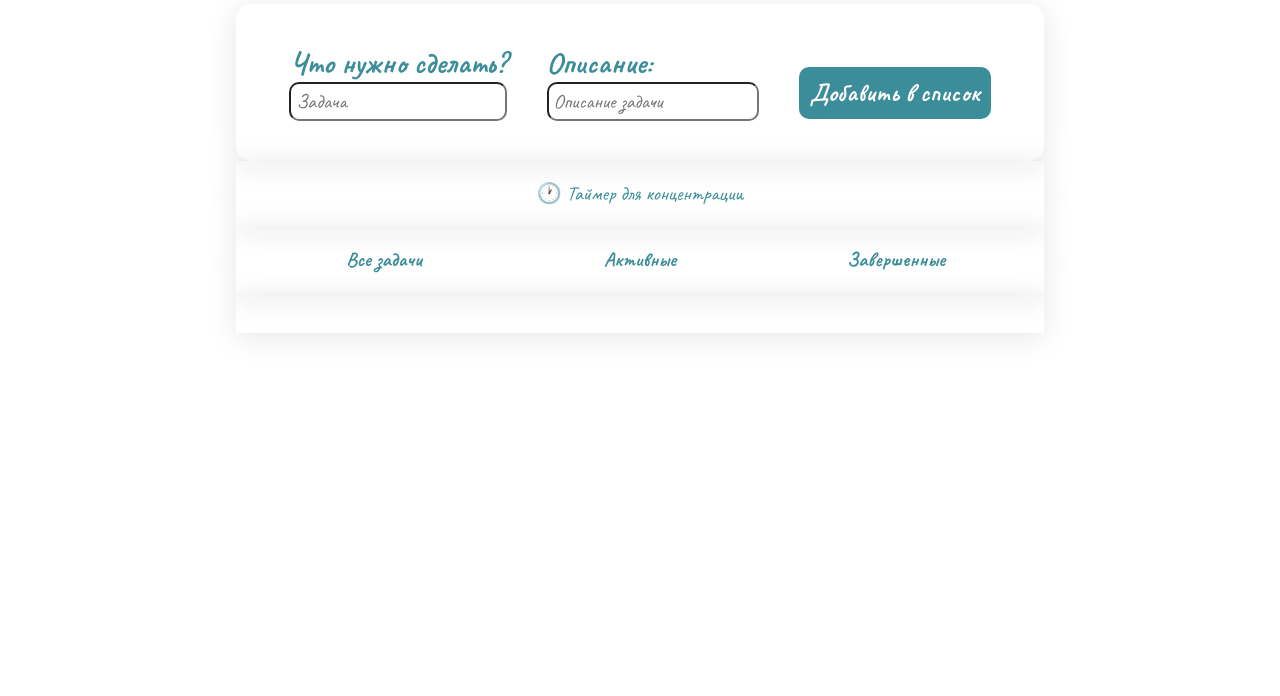
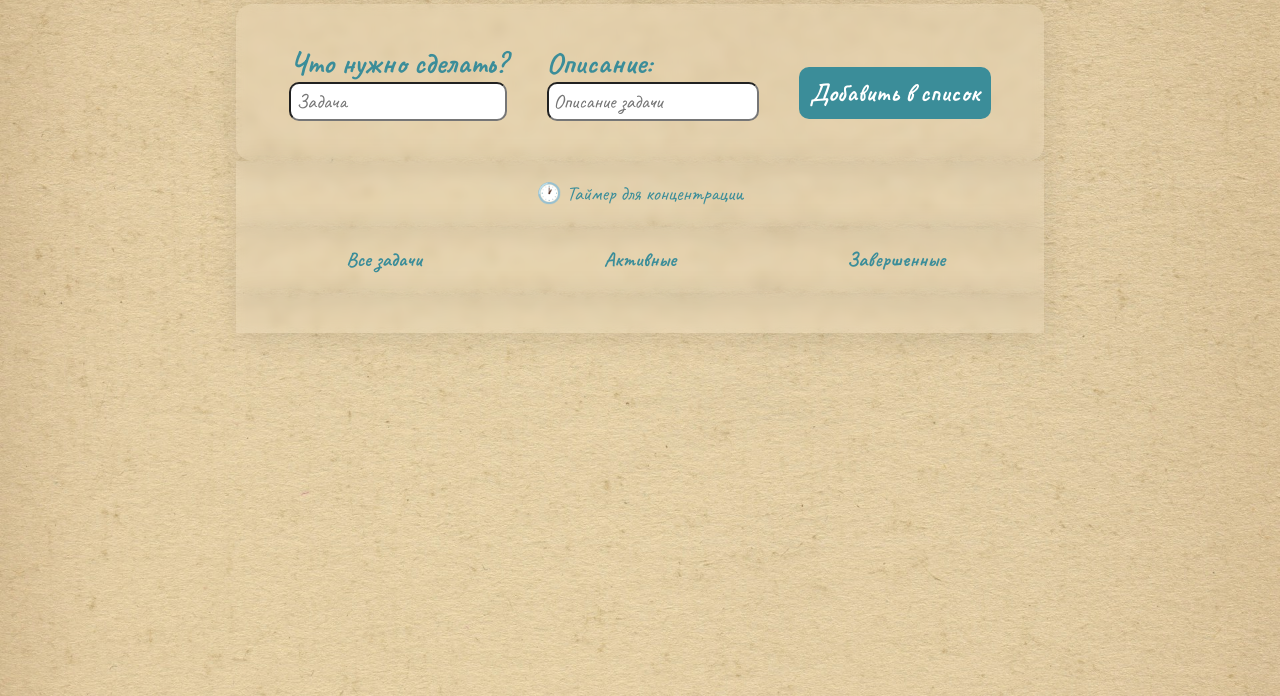
Before and after one commit to DarLaIl/To-do-app, a plain HTML site: page index.html in a window 1280 px wide. Shown: the part 104-800 px from the top of the page. Drawn offline with Linux system fonts and the light colour scheme.

Commit message:
Update style.css

```diff
--- a/style.css
+++ b/style.css
@@ -3,7 +3,7 @@ body {
     display: flex;
     align-items: center;
     flex-direction: column;
-    background-image: url(wall.jpg);
+    background-image: url(img/wall.jpg);
     background-size: cover;
     background-position: fixed;
     height: 100%;
```
